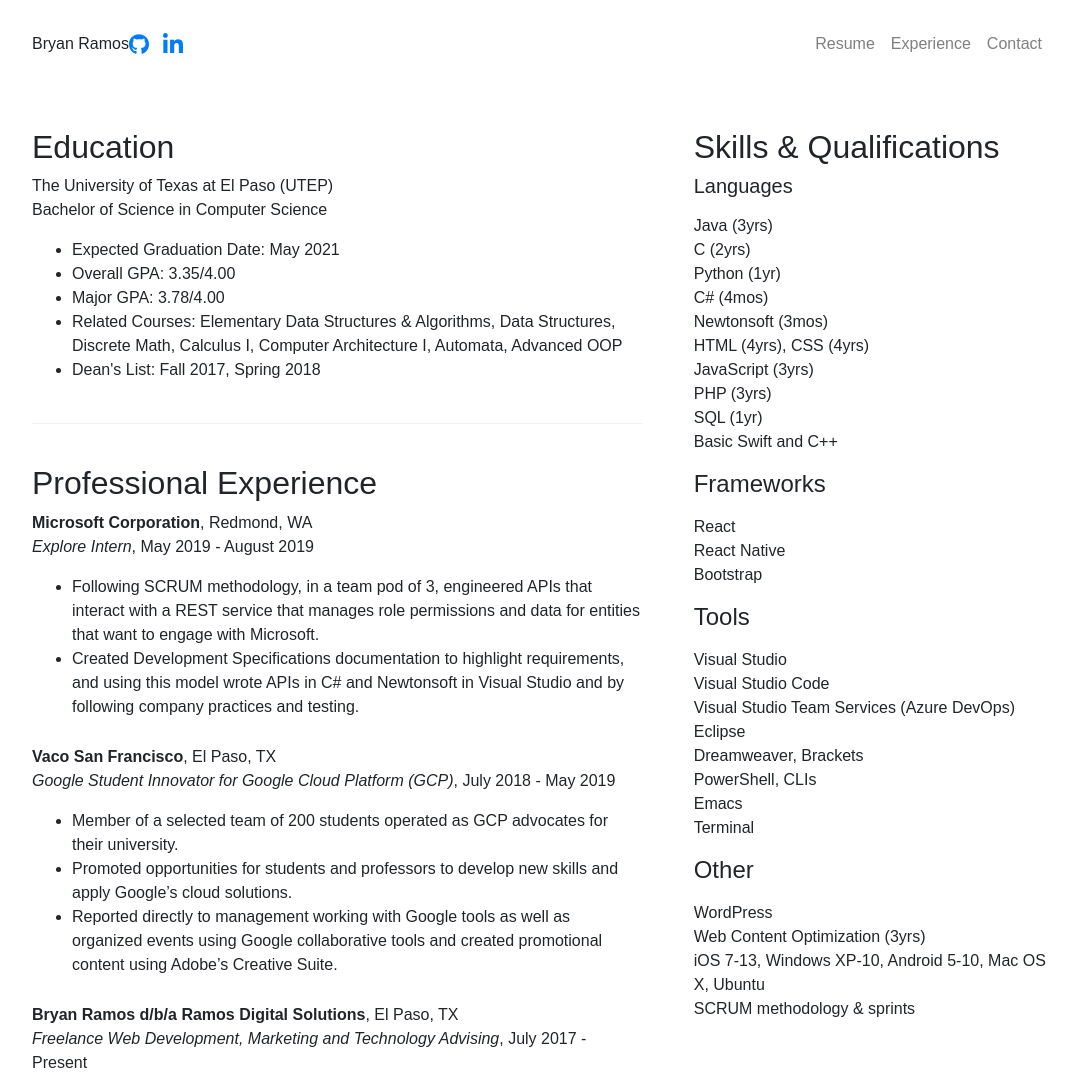
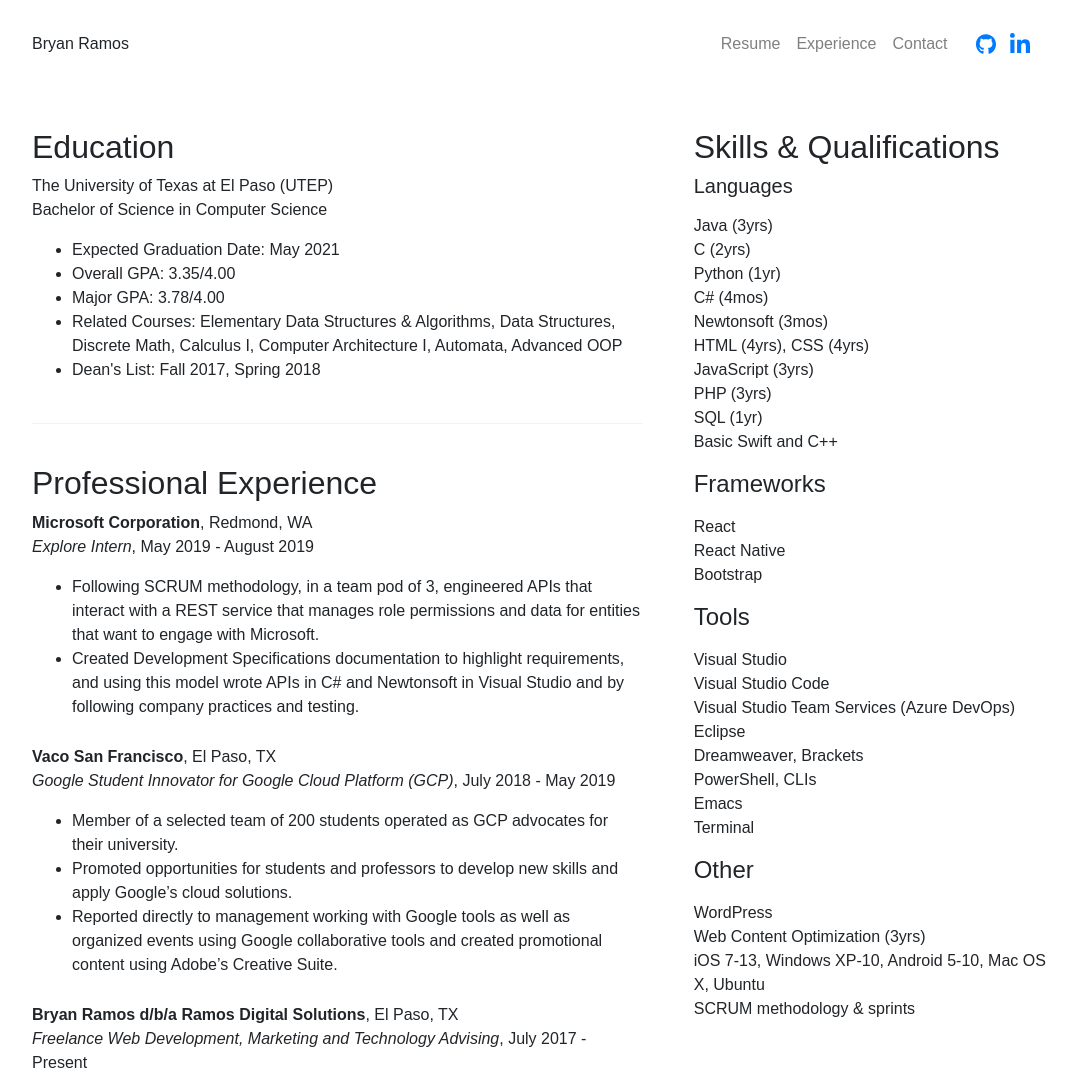
Before and after one commit to bryanramos/bryanramos.github.io, a plain HTML site: page index.html in a window 1280 px wide. Shown: the top 1078 px of the page, without its empty margins (99-1172 px from the left). Drawn offline with nearby package versions, Linux system fonts and the light colour scheme; a web font is replaced by a local one.

Commit message:
Update index.html

```diff
--- a/index.html
+++ b/index.html
@@ -10,7 +10,8 @@
         <header class="site-header">
             <nav class="navbar navbar-expand-lg navbar-light bg-white">
                 <div class="site-title">Bryan Ramos</div>
-                <div class="nav-content">
+                <div class="navbar-filler"></div>
+
                     <ul class="social-links">
                         <li>
                             <a href="">
@@ -26,7 +27,6 @@
                     <button class="navbar-toggler" type="button" data-toggle="collapse" data-target="#main-navigation" aria-controls="main-navigation" aria-expanded="false" aria-label="Toggle navigation">
                         <i class="material-icons">arrow_downward</i>
                     </button>
-                </div>
                 <div class="navbar-collapse collapse" id="main-navigation">
                     <ul class="navbar-nav ml-auto">
                         <li class="nav-item">
@@ -159,7 +159,7 @@
             max-width: 1050px;
             margin: 0 auto;
             padding: 1.5rem 1rem;
-            justify-content: space-between;
+            justify-content: center;
         }
         .site-header .nav-content {
                 display: flex;
@@ -172,6 +172,9 @@
         .site-header .navbar-toggler[aria-expanded="true"] i {
             transform: rotate(180deg);
         }
+        .navbar-filler {
+                flex-grow: 1;
+            }
         .social-links {
             margin: 0 20px 0 0;
             padding: 0;
@@ -179,6 +182,7 @@
         @media screen and (min-width: 992px) {
             .social-links {
                 order: 2;
+                margin-left: 20px;
             }
         }
         .social-links li {
```
